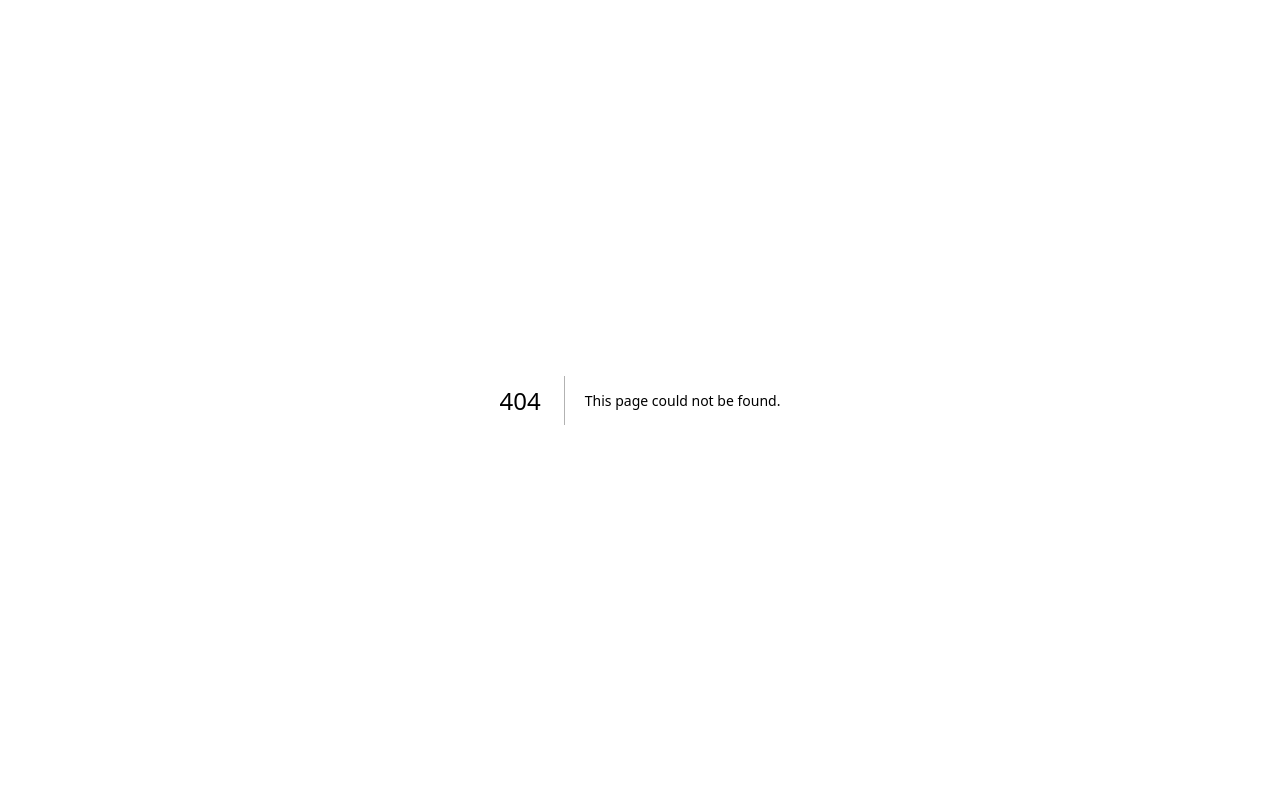
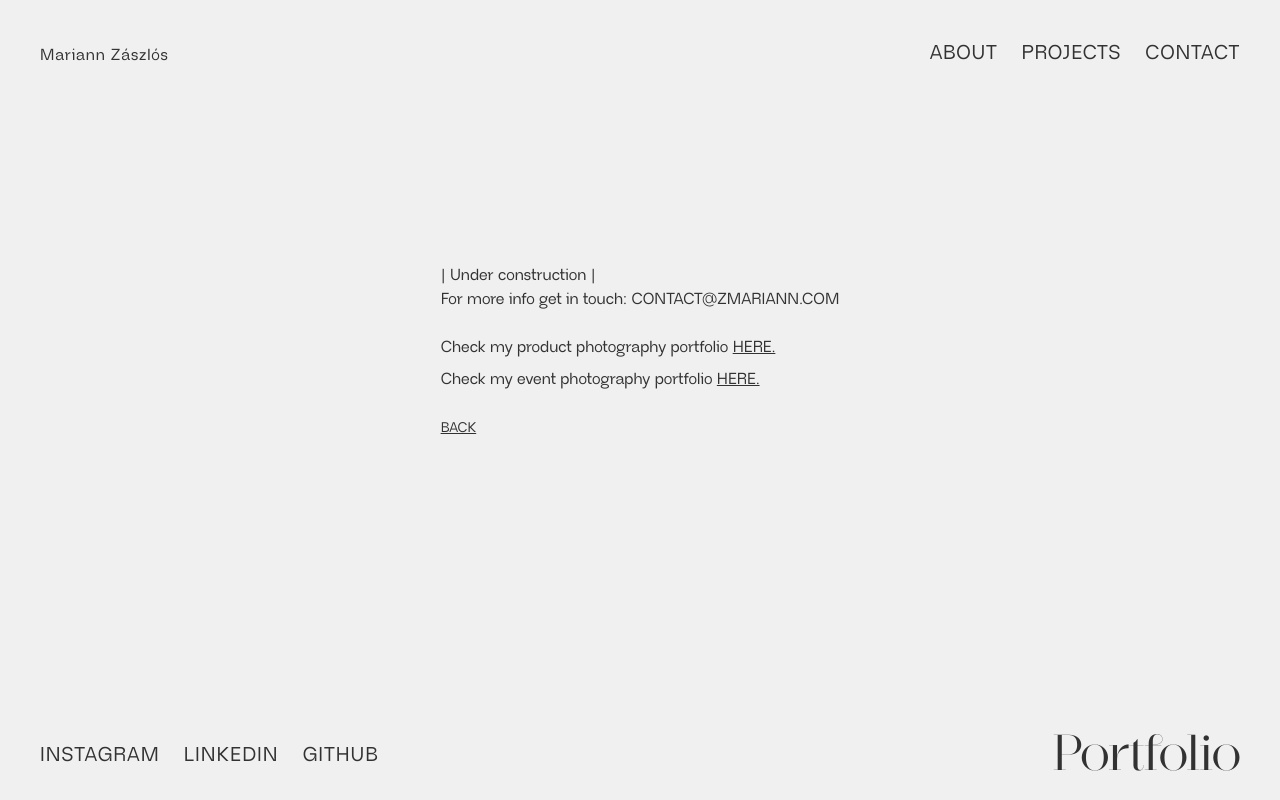
Before and after one commit to zmariann/portfolio2025, a Next.js app: page /portfolio/projects/photography in a window 1280 px wide. Before the commit this address had no page. Built offline with nearby package versions, Linux system fonts and the light colour scheme.

Commit message:
projects & photography set up for first ver to upload to storage

```diff
--- a/app/portfolio/projects/page.tsx
+++ b/app/portfolio/projects/page.tsx
@@ -2,20 +2,21 @@ import Link from "next/link";
 
 const projects = [
   { name: "Videos", href: "/portfolio/projects/videos" },
-  { name: "Products", href: "/portfolio/projects" },
-  { name: "Coralized", href: "/portfolio/contact" },
+  { name: "Photography", href: "/portfolio/projects/photography" },
 ];
 
 export default function Projects() {
   return (
-    <section className="flex justify-center items-center min-h-[60vh] flex-col sm:text-7xl text-5xl gap-4 font-[family-name:var(--regonia-font)]">
+    <section className="flex justify-center items-center min-h-[60vh] flex-col sm:text-7xl text-[15vw] gap-4 font-[family-name:var(--regonia-font)]">
+      <div>
         {projects.map((link) => {
           return (
-          <Link key={link.name} href={link.href} className="">
+            <Link key={link.name} href={link.href}>
               <p> {link.name} </p>
             </Link>
           );
         })}
+      </div>
     </section>
   );
 }
--- /dev/null
+++ b/app/portfolio/projects/photography/page.tsx
@@ -0,0 +1,39 @@
+import BackLink from "@/app/_components/backLink";
+
+export default function Photography() {
+  return (
+    <section className="w-full min-h-[60vh] flex justify-center items-center flex-col">
+      <div className="m-5">
+        <h1>| Under construction |</h1>
+        <p className="mb-6">
+          For more info get in touch: CONTACT@ZMARIANN.COM{" "}
+        </p>
+        <div className="mb-6">
+          <p className="mb-2">
+            Check my product photography portfolio{" "}
+            <a
+              href="/photography/product.pdf"
+              target="_blank"
+              rel="noopener noreferrer"
+              className="underline uppercase"
+            >
+              here.
+            </a>
+          </p>
+          <p>
+            Check my event photography portfolio{" "}
+            <a
+              href="/photography/event.pdf"
+              target="_blank"
+              rel="noopener noreferrer"
+              className="underline uppercase"
+            >
+              here.
+            </a>
+          </p>
+        </div>
+        <BackLink></BackLink>
+      </div>
+    </section>
+  );
+}
```
Lines whose indentation alone changed are shown as unchanged.
